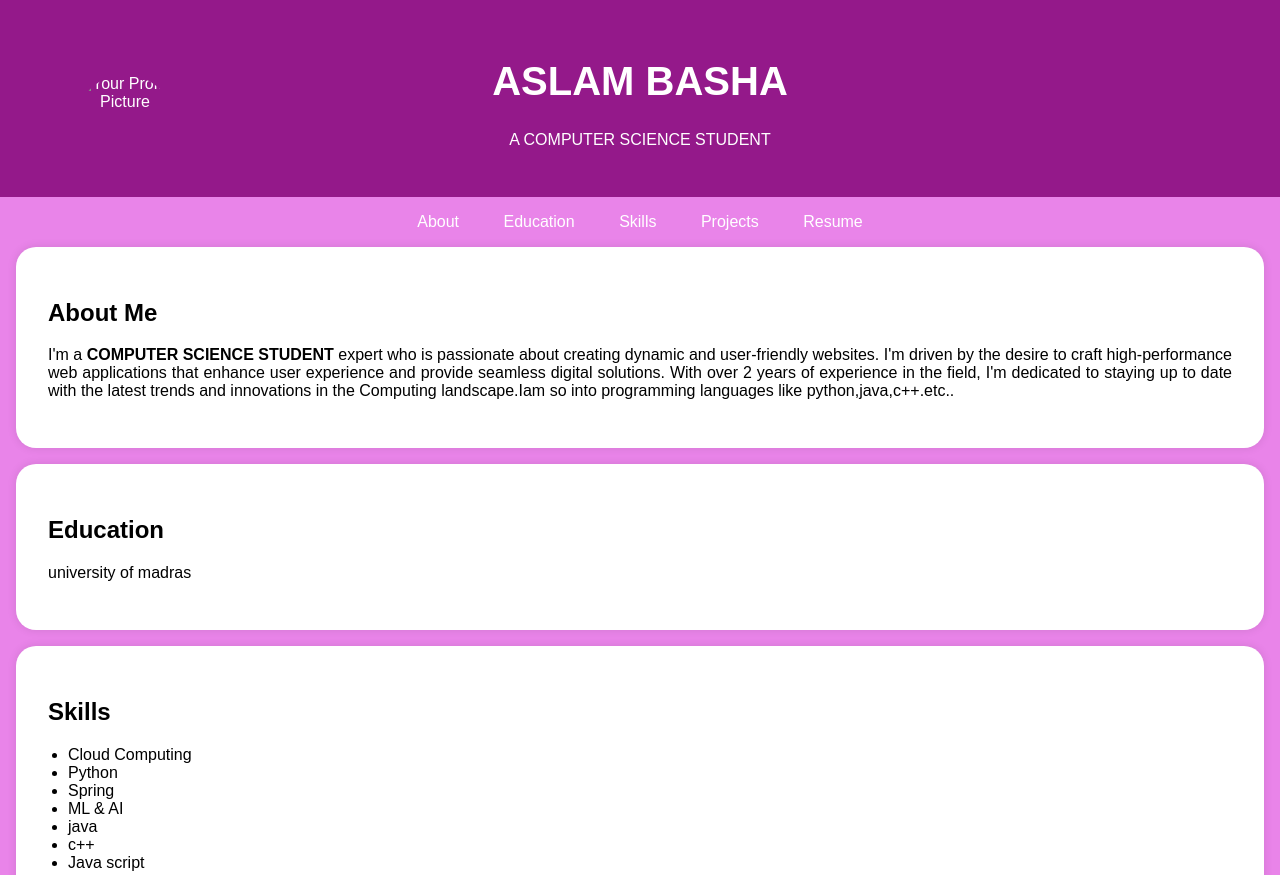
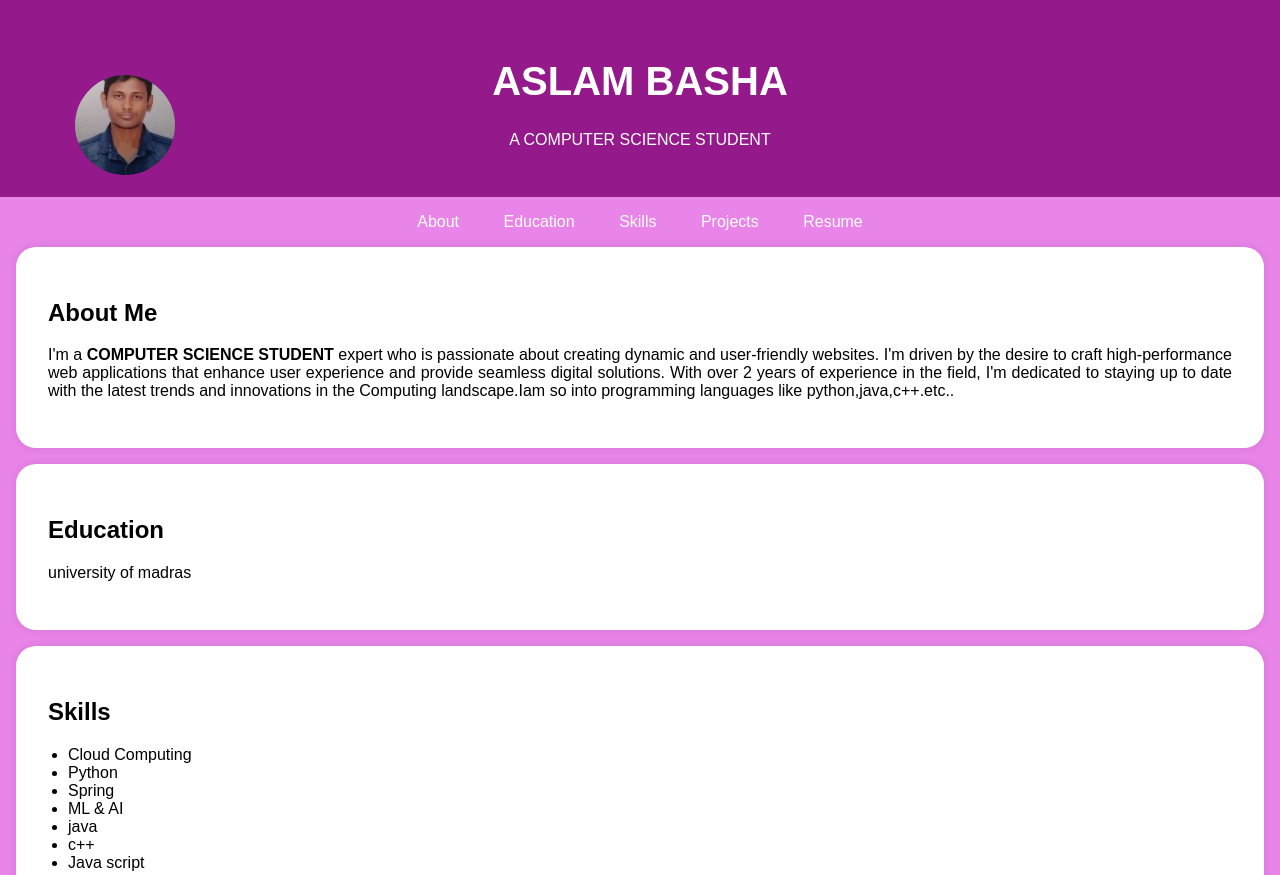
Before and after one commit to aslambasha12132005/digital-portfolio, a plain HTML site: page index.html in a window 1280 px wide. Shown: the top 875 px of the page. Drawn offline with Linux system fonts and the light colour scheme.

Commit message:
Update index.html

```diff
--- a/index.html
+++ b/index.html
@@ -95,7 +95,7 @@
      <header>
          <div class="header-content">
              <!-- Add your profile picture here -->
-             <img src=" " alt="Your Profile Picture" class="profile-picture">
+             <img src="my photo.jpeg" alt="Your Profile Picture" class="profile-picture">
              <h1>ASLAM BASHA</h1>
              <p>A COMPUTER SCIENCE STUDENT</p>
          </div>
```
